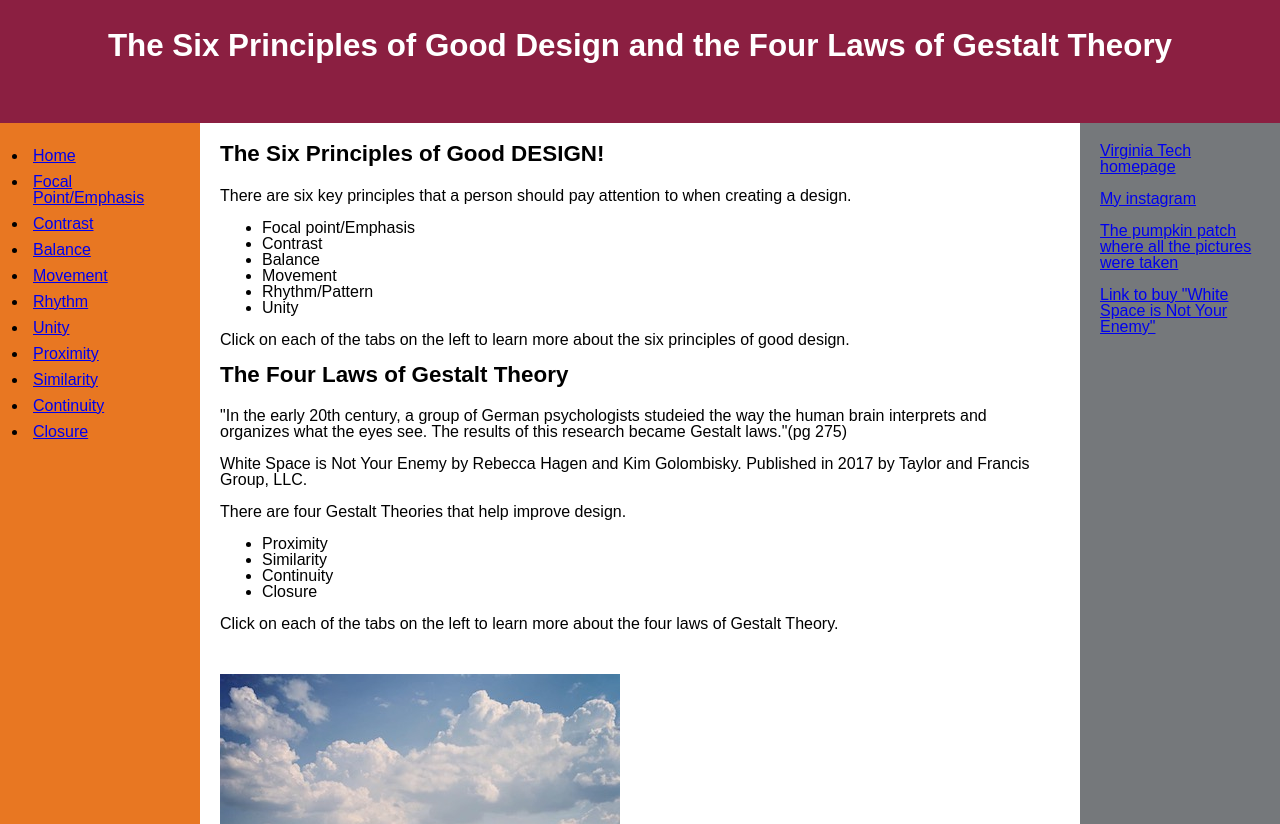
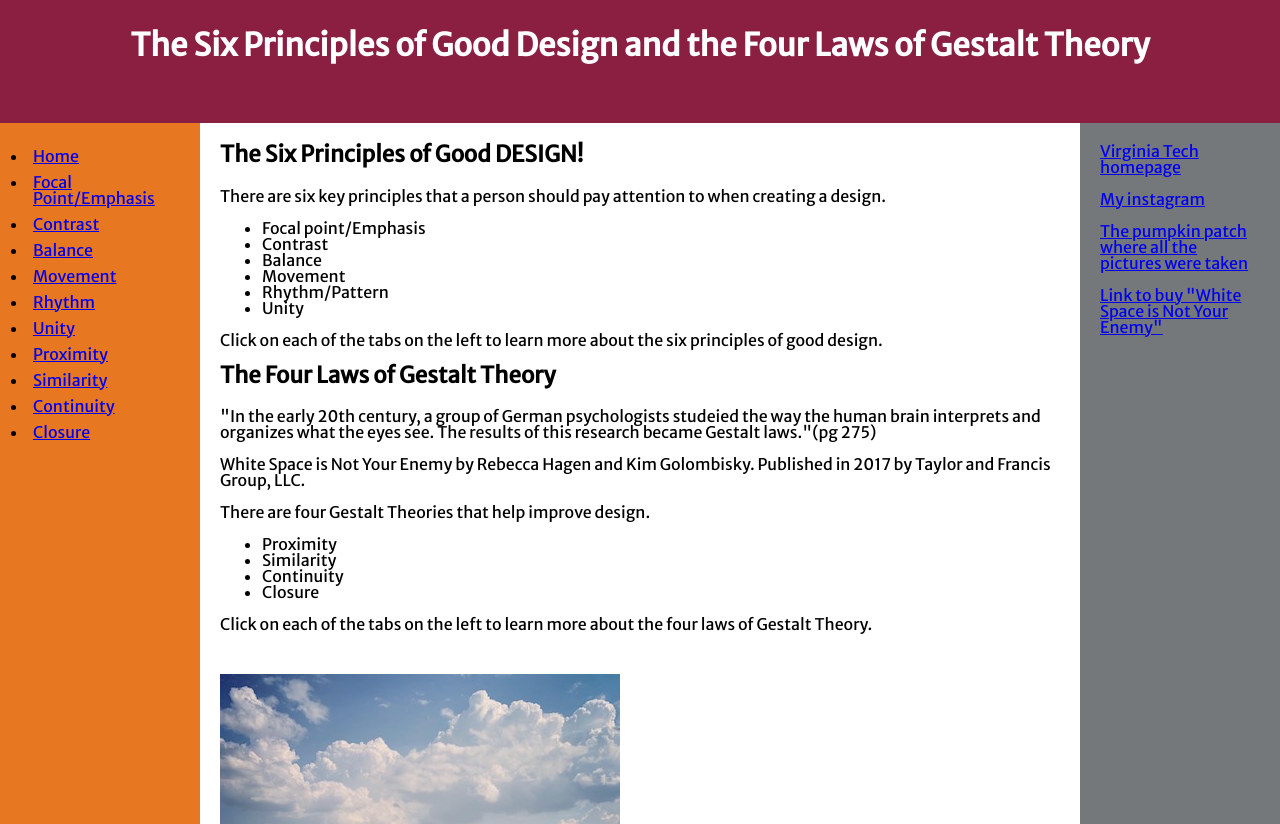
Before and after one commit to kaitlynwesterhold/design-principles, a plain HTML site: page index.html in a window 1280 px wide. Shown: the top 824 px of the page. Drawn offline with Linux system fonts and the light colour scheme.

Commit message:
font
changed the font

```diff
--- a/styles.css
+++ b/styles.css
@@ -1,5 +1,6 @@
+@import url('https://fonts.googleapis.com/css?family=Merriweather+Sans&display=swap');
 body {
-  font-family: arial;
+  font-family: 'Merriweather Sans', sans-serif;
 }
 
 .container {
```
